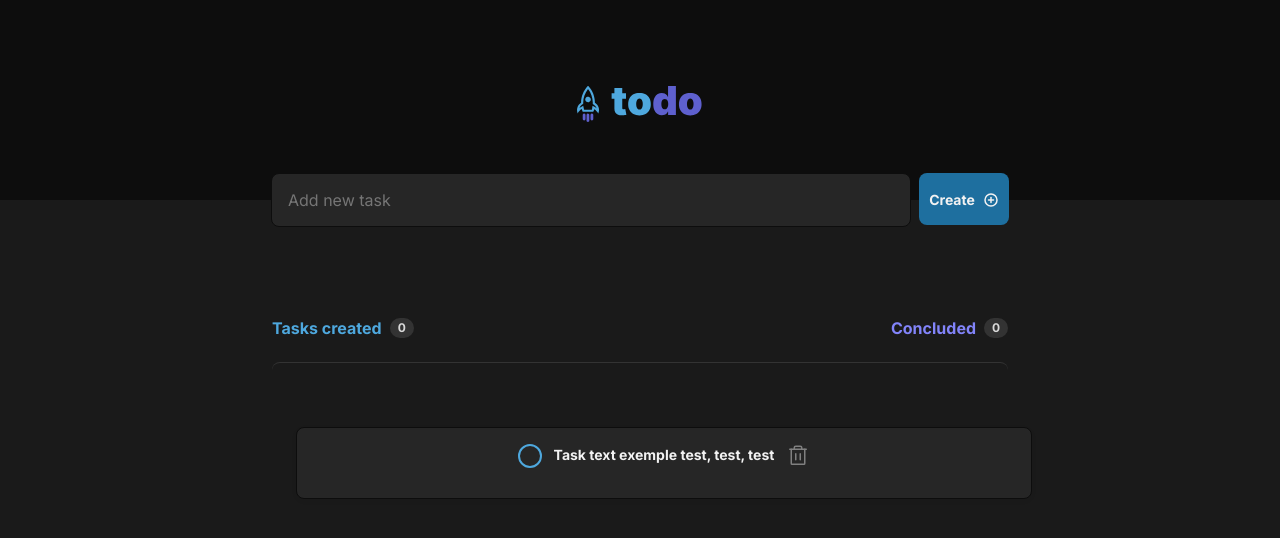
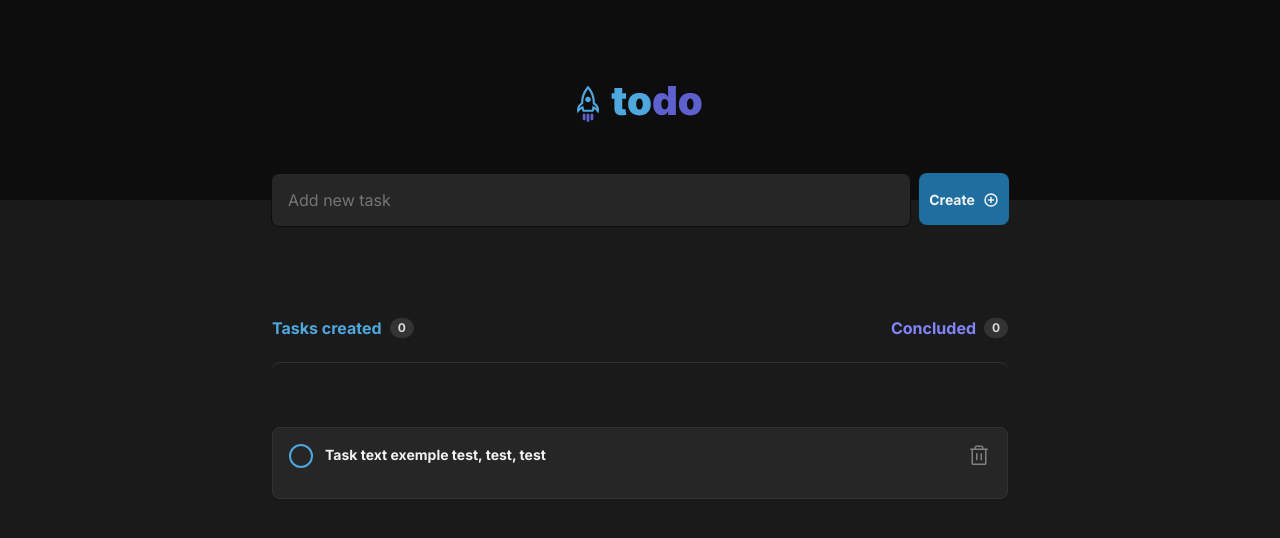
Before and after one commit to artenlf/To-Do-List, a React (Vite) app: page / in a window 1280 px wide. Shown: the top 538 px of the page. Built offline with nearby package versions, Linux system fonts and the light colour scheme.

Commit message:
styles: tasks formatting

```diff
--- a/src/components/Panel.module.css
+++ b/src/components/Panel.module.css
@@ -42,13 +42,17 @@
 }
 
 .content {
+  align-items: center;
   border-radius: 8px;
   border-top: 1px solid var(--grey-400);
+  display: flex;
+  flex-direction: column;
   margin-top: 1.5rem;
   padding: 4rem 1.5rem;
 }
 
 .content img {
+  height: 3.5rem;
   margin-bottom: 1rem;
 }
 
--- a/src/components/Task.module.css
+++ b/src/components/Task.module.css
@@ -1,31 +1,33 @@
 .task {
   align-items: flex-start;
-  display: flex;
   background: var(--grey-500);
-  border: 1px solid var(--grey-700);
+  border: 1px solid var(--grey-400);
   border-radius: 8px;
   box-shadow: 0px 2px 8px var(--black-shadow);
   color: var(--grey-100);
-  height: 4.5rem;
-  justify-content: center;
+  display: flex;
   line-height: 140%;
+  min-height: 4.5rem;
   padding: 1rem;
   width: 46rem;
 }
 
 .task p {
   font-size: 0.875rem;
+  max-width: 40rem;
   padding-right: 0.75rem;
+  text-align: justify;
+  word-wrap: break-word;
 }
 
 .delete {
   background: transparent;
   border: 0;
+  border-radius: 4px;
   color: var(--grey-300);
   cursor: pointer;
-
   line-height: 0;
-  border-radius: 4px;
+  margin-left: auto;
 }
 
 .delete:hover {
--- a/src/components/Task.tsx
+++ b/src/components/Task.tsx
@@ -21,7 +21,7 @@ export function Task({ content, onDeleteTask }: TaskProps) {
           className={styles.delete}
           title="Delete task"
         >
-          <Trash size={24} />
+          <Trash size={24} className={styles.icon} />
         </button>
       </div>
     </div>
```
